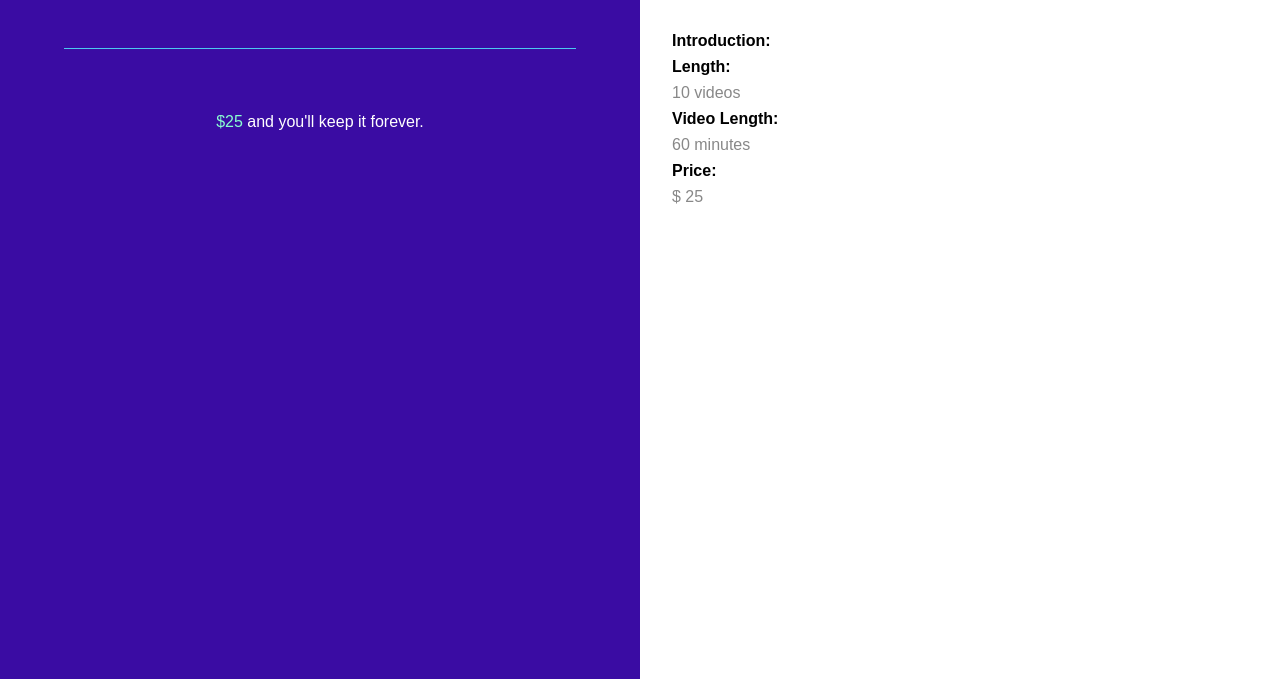
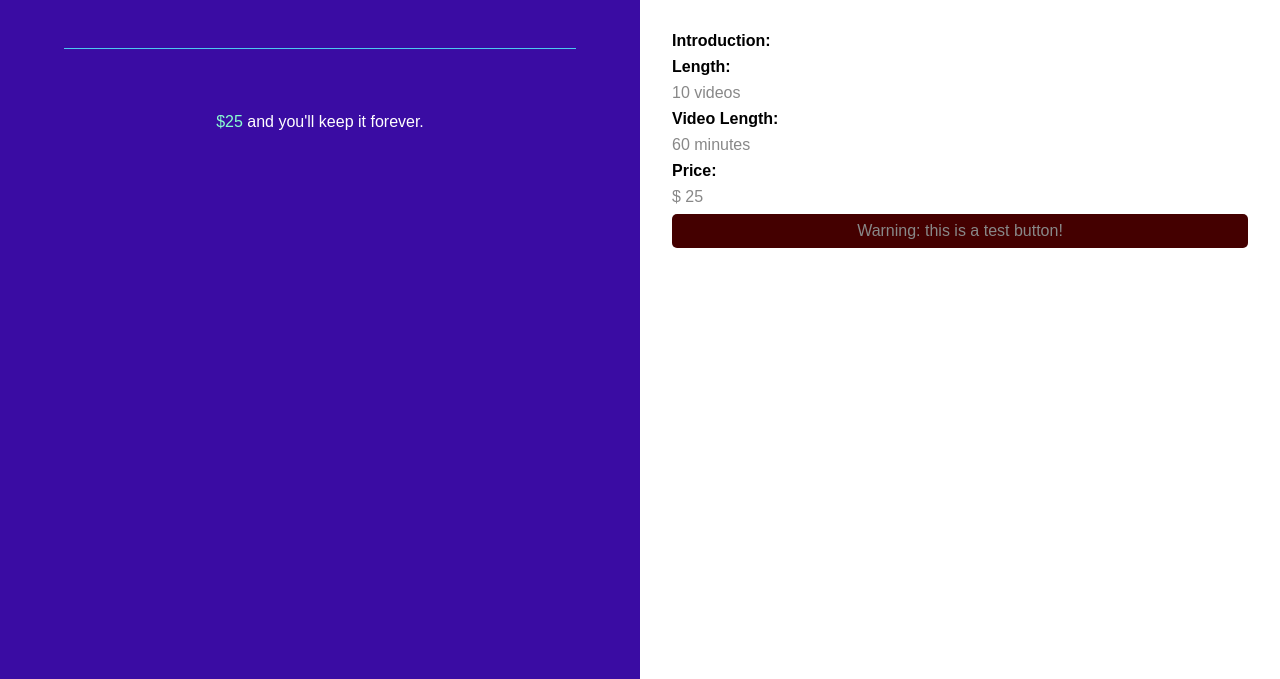
Before and after one commit to fraanab/elearningplatform, a Django app: template courses/templates/course.html in a window 1280 px wide. Shown: the part 82-761 px from the top of the page. Run offline with Django 4.2, Linux system fonts and the light colour scheme; the template is opened without the code that fills it, so the values that code supplies are empty; some libraries are stand-ins or nearby versions.

Commit message:
test-button

```diff
--- a/courses/templates/course.html
+++ b/courses/templates/course.html
@@ -42,6 +42,12 @@
 			border-top: 1px solid var(--c);
 			padding-top: 2rem;
 		}
+		.test-button{
+			padding: .5rem;border-radius: 5px;
+			background: #400;color: #fff;
+			width: 100%;text-align: center;
+			margin-top: .5rem;
+		}
 	</style>
 {% endblock styles %}
 
@@ -83,14 +89,13 @@
     		<p>$ 25</p>
 
     		<div id="paypal-button-container"></div>
+    		<p class="test-button">Warning: this is a test button!</p>
     	</div>
     </section>
 {% endblock main %}
 
 {% block scripts %}
-	<!-- AQkqf5Ad-9tc8qiT_y5RBBJyQdWcFz_oyzzdgJYNYyVVPJVqewjXFPrzrPXVO1mefUi7gbdxO1S15yrF -->
 	<script src="https://www.paypal.com/sdk/js?client-id=AQkqf5Ad-9tc8qiT_y5RBBJyQdWcFz_oyzzdgJYNYyVVPJVqewjXFPrzrPXVO1mefUi7gbdxO1S15yrF&components=buttons"></script>
-	<!-- <script src="https://www.paypal.com/sdk/js?client-id=YOUR_CLIENT_ID&components=buttons"></script> -->
     <script>
     	paypal.Buttons({
 			style: {
```
